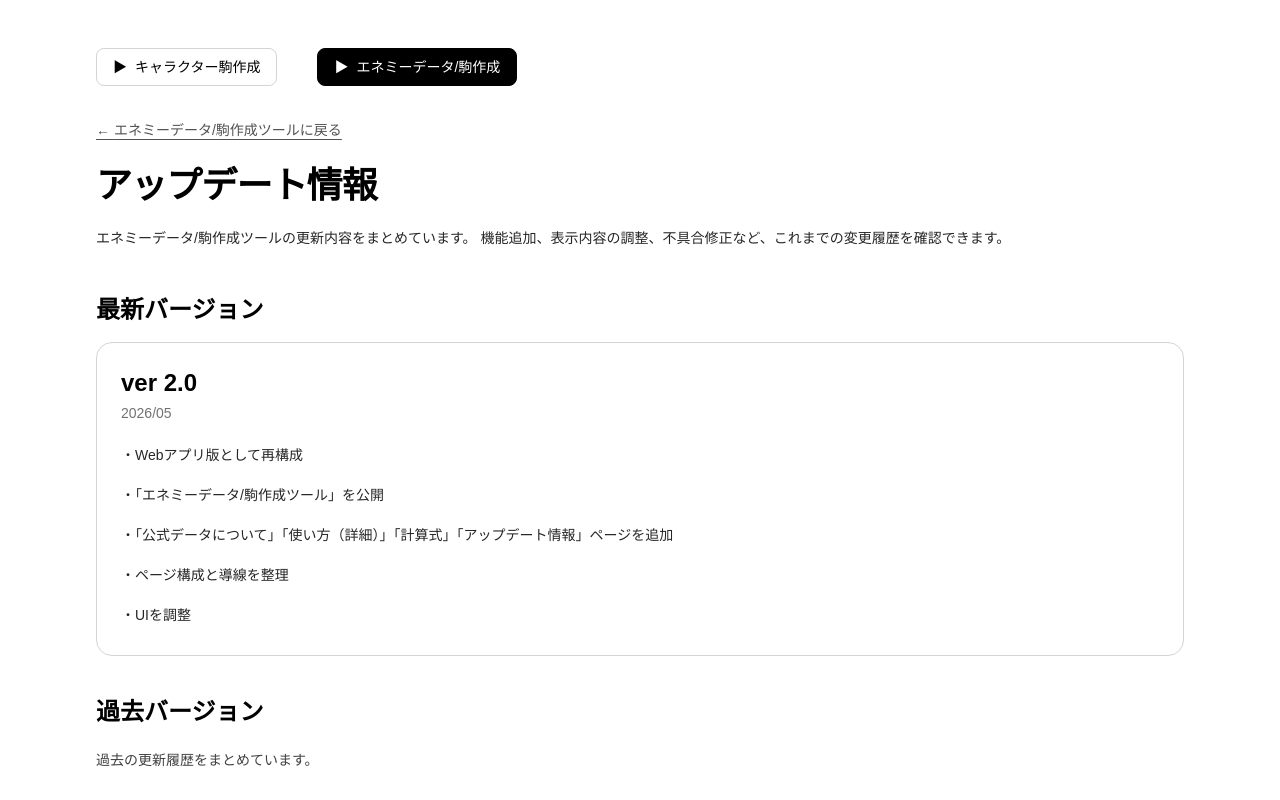
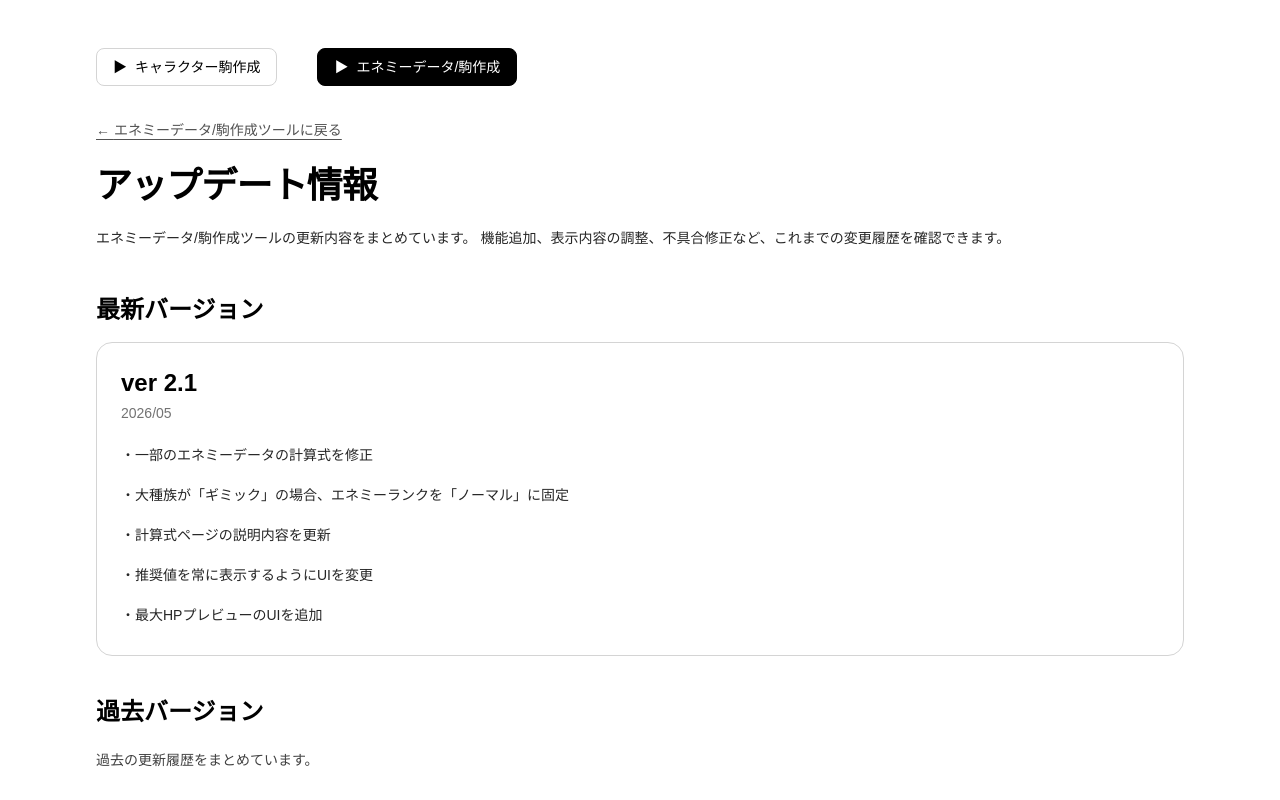
Before and after one commit to ramune428/lhtrpg_webapp_challenge, a Next.js app in the folder frontend/: page /enemy/updates in a window 1280 px wide. Shown: the top 800 px of the page. Built offline with nearby package versions, Linux system fonts and the light colour scheme.

Commit message:
アップデートのページを更新

```diff
--- a/frontend/app/enemy/updates/page.tsx
+++ b/frontend/app/enemy/updates/page.tsx
@@ -8,14 +8,14 @@ type VersionItem = {
 };
 
 const currentVersion: VersionItem = {
-  version: "ver 2.0",
+  version: "ver 2.1",
   date: "2026/05",
   notes: [
-    "Webアプリ版として再構成",
-    `「${TOOL_CONFIG.enemy.toolLabel}」を公開`,
-    "「公式データについて」「使い方（詳細）」「計算式」「アップデート情報」ページを追加",
-    "ページ構成と導線を整理",
-    "UIを調整",
+    "一部のエネミーデータの計算式を修正",
+    "大種族が「ギミック」の場合、エネミーランクを「ノーマル」に固定",
+    "計算式ページの説明内容を更新",
+    "推奨値を常に表示するようにUIを変更",
+    "最大HPプレビューのUIを追加"
   ],
 };
 
@@ -24,10 +24,9 @@ const currentVersion: VersionItem = {
 // 下の「現行Webアプリ版」セクションをコメントアウト解除し、
 // item={currentVersionForHistory} を使う。
 
-/*
 const currentVersionForHistory: VersionItem = {
   version: "ver 2.0",
-  date: "2026/06",
+  date: "2026/05",
   notes: [
     "Webアプリ版として再構成",
     `${TOOL_CONFIG.enemy.toolLabel}をメインページとして公開`,
@@ -36,7 +35,6 @@ const currentVersionForHistory: VersionItem = {
     "UIを調整",
   ],
 };
-*/
 
 const notionVersionsForHistory: VersionItem[] = [
   {
@@ -95,7 +93,7 @@ export default function EnemyUpdatesPage() {
           </p>
         </div>
 
-        {/* <section className="space-y-6">
+        { <section className="space-y-6">
           <div>
             <h3 className="mb-2 text-xl font-semibold">現行Webアプリ版</h3>
             <p className="text-sm leading-8 text-neutral-700">
@@ -106,7 +104,7 @@ export default function EnemyUpdatesPage() {
           <div className="space-y-6">
             <VersionCard item={currentVersionForHistory} />
           </div>
-        </section> */}
+        </section> }
 
         <section className="space-y-6">
           <div>
```
